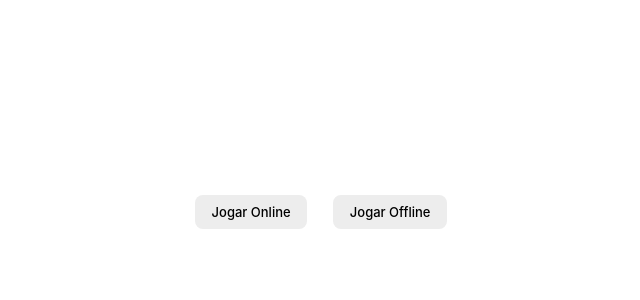
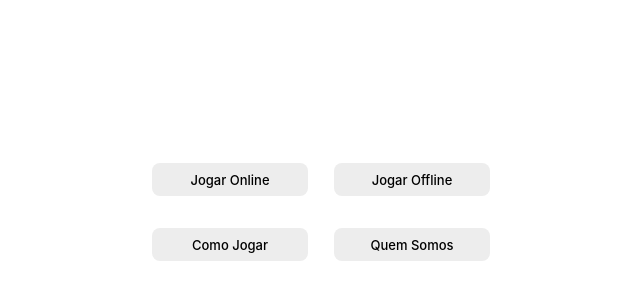
Before and after one commit to GustavoRCarvalho/codenames-web, a React (Vite) app: page / in a window 1280 px wide. Shown: the part 188-488 px from the top of the page, without its empty margins (319-959 px from the left). Built offline with nearby package versions, Linux system fonts and the light colour scheme; no server answers.

Commit message:
add: Help and Contact button

```diff
--- a/src/components/Screens/Menu.jsx
+++ b/src/components/Screens/Menu.jsx
@@ -1,25 +1,42 @@
 import { styled } from "styled-components"
+import { ContentContainer } from "../common/ContentLimit"
+import { ButtonLinkRouter } from "../common/ButtonLinkRouter"
+import { NoStyleLinkRouter } from "../common/NoStyleLinkRouter"
 import { CommonButton } from "../common/CommonButton"
-import { ContentContainer } from "../common/ContentLimit"
-import { NoStyleLinkRouter } from "../common/NoStyleLinkRouter"
 
 export const Menu = () => {
   return (
     <MenuContainer>
       <NoStyleLinkRouter to="online">
-        <CommonButton>Jogar Online</CommonButton>
+        <Button type="button">Jogar Online</Button>
       </NoStyleLinkRouter>
       <NoStyleLinkRouter to="offline">
-        <CommonButton>Jogar Offline</CommonButton>
+        <Button type="button">Jogar Offline</Button>
+      </NoStyleLinkRouter>
+      <NoStyleLinkRouter to="help">
+        <Button type="button">Como Jogar</Button>
+      </NoStyleLinkRouter>
+      <NoStyleLinkRouter to="contact">
+        <Button type="button">Quem Somos</Button>
       </NoStyleLinkRouter>
     </MenuContainer>
   )
 }
 
+export const Button = styled(CommonButton)`
+  margin: 0em;
+  width: 100%;
+`
+
 const MenuContainer = styled(ContentContainer)`
   height: 100vh;
 
-  display: flex;
+  display: grid;
+  align-content: center;
   align-items: center;
+
+  gap: 2em;
+  grid-template-columns: 12em 12em;
+  grid-template-rows: 3em 3em;
   justify-content: center;
 `
```
